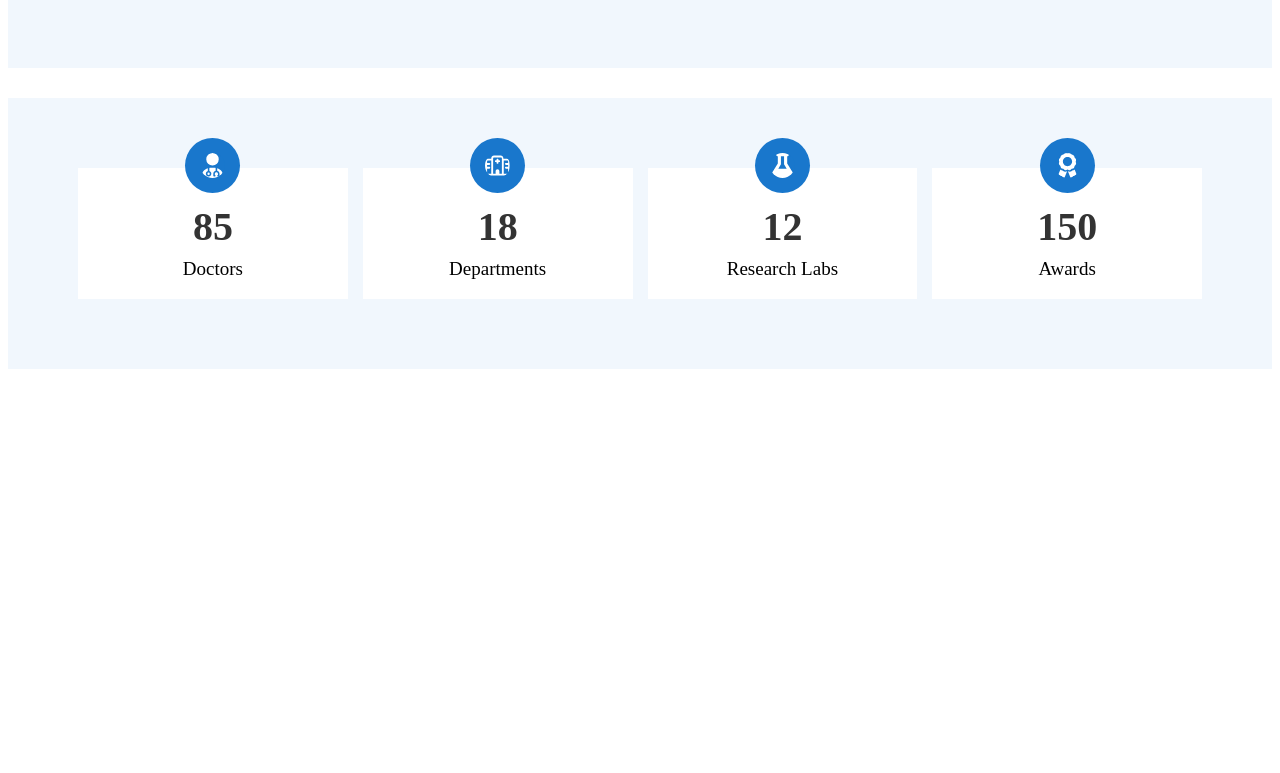
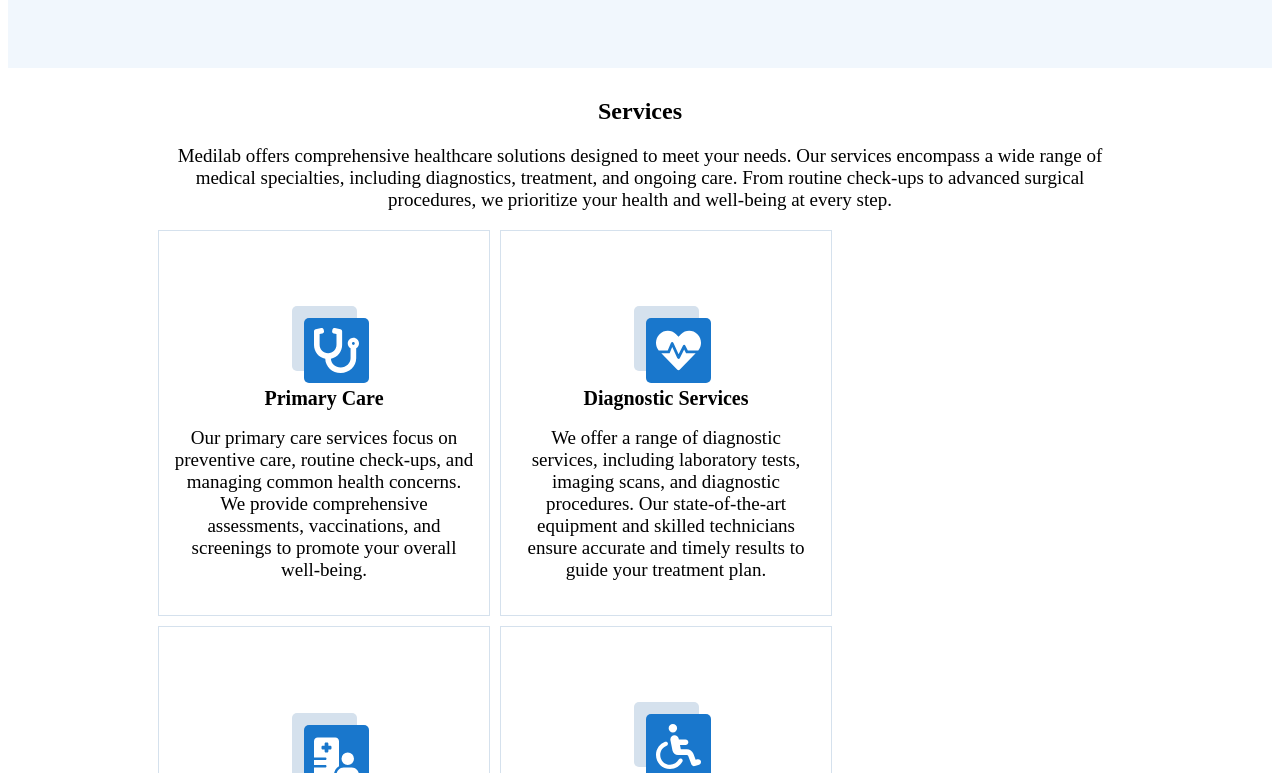
Before and after one commit to mulindijr/Medilab, a React (Vite) app: page / in a window 1280 px wide. Shown: the part 2267-3040 px from the top of the page. Before the commit the page ends 2644 px from the top, so only its background shows below. Built offline with nearby package versions, Linux system fonts and the light colour scheme.

Commit message:
Import Service component to the main app

```diff
--- a/src/App.jsx
+++ b/src/App.jsx
@@ -3,7 +3,7 @@ import { BrowserRouter } from 'react-router-dom'
 import Navbar from './components/Navbar/Navbar'
 import Home from './components/Home/Home'
 import About from './components/About/About'
-import Count from './components/Counts/Count'
+import Services from './components/Services/Services'
 
 
 function App() {
@@ -14,7 +14,7 @@ function App() {
         <Navbar />
         <Home />
         <About />
-        <Count />
+        <Services />
 
       </BrowserRouter>
 
```
